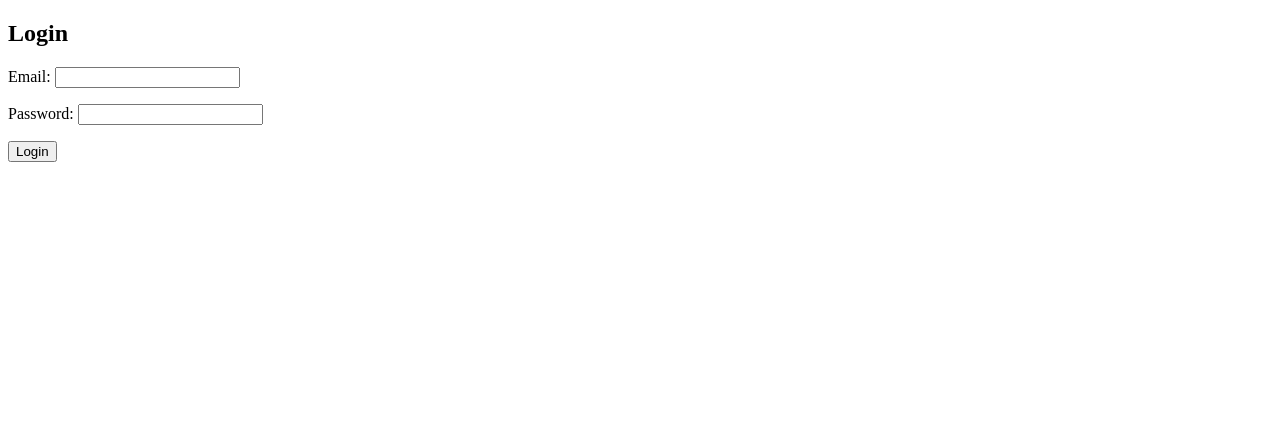
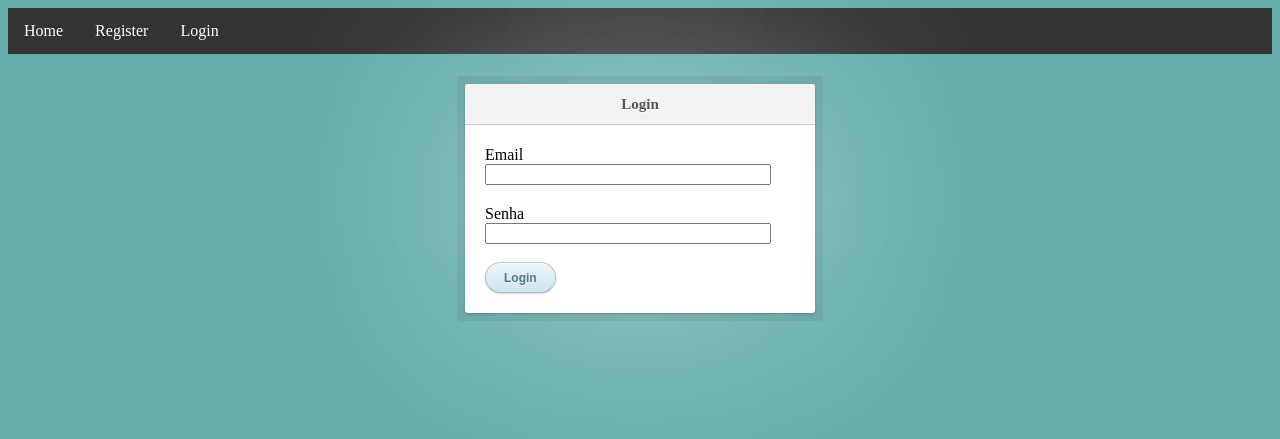
Before and after one commit to gChiqueti/AnimalFinder, a Django app: page /login in a window 1280 px wide. Shown: the top 439 px of the page. Run offline with Django 3.2, Linux system fonts and the light colour scheme.

Commit message:
criado funcao que retorna os animais no modelo django; adicionado css das telas de login e registro

```diff
--- a/AnimalFinder/product/forms.py
+++ b/AnimalFinder/product/forms.py
@@ -2,6 +2,7 @@ from django import forms
 from .models import Dono, Animal, Contato
 from django.contrib.auth.forms import UserCreationForm
 from django.contrib.auth import authenticate
+
 
 class AnimalForm(forms.ModelForm):
     class Meta:
--- /dev/null
+++ b/AnimalFinder/product/static/login.css
@@ -0,0 +1,116 @@
+/*
+ * Copyright (c) 2012 Thibaut Courouble
+ * http://www.cssflow.com
+ * Licensed under the MIT License
+ *
+ * Sass/SCSS source: https://goo.gl/0jzXf
+ * PSD by Orman Clark: https://goo.gl/D8zmk
+ */
+
+
+.login {
+  position: relative;
+  margin: 30px auto;
+  padding: 20px 20px 20px;
+  width: 310px;
+  background: white;
+  border-radius: 3px;
+  -webkit-box-shadow: 0 0 200px rgba(255, 255, 255, 0.5), 0 1px 2px rgba(0, 0, 0, 0.3);
+  box-shadow: 0 0 200px rgba(255, 255, 255, 0.5), 0 1px 2px rgba(0, 0, 0, 0.3);
+}
+
+.login:before {
+  content: '';
+  position: absolute;
+  top: -8px;
+  right: -8px;
+  bottom: -8px;
+  left: -8px;
+  z-index: -1;
+  background: rgba(0, 0, 0, 0.08);
+  border-radius: 4px;
+}
+
+.login h1 {
+  margin: -20px -20px 21px;
+  line-height: 40px;
+  font-size: 15px;
+  font-weight: bold;
+  color: #555;
+  text-align: center;
+  text-shadow: 0 1px white;
+  background: #f3f3f3;
+  border-bottom: 1px solid #cfcfcf;
+  border-radius: 3px 3px 0 0;
+  background-image: -webkit-linear-gradient(top, whiteffd, #eef2f5);
+  background-image: -moz-linear-gradient(top, whiteffd, #eef2f5);
+  background-image: -o-linear-gradient(top, whiteffd, #eef2f5);
+  background-image: linear-gradient(to bottom, whiteffd, #eef2f5);
+  -webkit-box-shadow: 0 1px whitesmoke;
+  box-shadow: 0 1px whitesmoke;
+}
+
+.login p {
+  margin: 20px 0 0;
+}
+
+.login p:first-child {
+  margin-top: 0;
+}
+
+.login input[type=email], .login input[type=password] {
+  width: 278px;
+}
+
+input[type=email]:focus, input[type=password]:focus {
+  border-color: #7dc9e2;
+  outline-color: #dceefc;
+  outline-offset: 0;
+}
+
+.login p.submit {
+  text-align: right;
+}
+
+
+:-moz-placeholder {
+  color: #c9c9c9 !important;
+  font-size: 13px;
+}
+
+::-webkit-input-placeholder {
+  color: #ccc;
+  font-size: 13px;
+}
+
+
+
+button[type=submit] {
+  padding: 0 18px;
+  height: 29px;
+  font-size: 12px;
+  font-weight: bold;
+  color: #527881;
+  text-shadow: 0 1px #e3f1f1;
+  background: #cde5ef;
+  border: 1px solid;
+  border-color: #b4ccce #b3c0c8 #9eb9c2;
+  border-radius: 16px;
+  outline: 0;
+  -webkit-box-sizing: content-box;
+  -moz-box-sizing: content-box;
+  box-sizing: content-box;
+  background-image: -webkit-linear-gradient(top, #edf5f8, #cde5ef);
+  background-image: -moz-linear-gradient(top, #edf5f8, #cde5ef);
+  background-image: -o-linear-gradient(top, #edf5f8, #cde5ef);
+  background-image: linear-gradient(to bottom, #edf5f8, #cde5ef);
+  -webkit-box-shadow: inset 0 1px white, 0 1px 2px rgba(0, 0, 0, 0.15);
+  box-shadow: inset 0 1px white, 0 1px 2px rgba(0, 0, 0, 0.15);
+}
+
+button[type=submit]:active {
+  background: #cde5ef;
+  border-color: #9eb9c2 #b3c0c8 #b4ccce;
+  -webkit-box-shadow: inset 0 0 3px rgba(0, 0, 0, 0.2);
+  box-shadow: inset 0 0 3px rgba(0, 0, 0, 0.2);
+}
--- a/AnimalFinder/product/static/style.css
+++ b/AnimalFinder/product/static/style.css
@@ -53,7 +53,7 @@ li p {
 
 /* Change the link color to #111 (black) on hover */
 li a:hover {
-  background-color: #63adab;
+  background-color: #63adfb;
 }
 
 
@@ -62,18 +62,20 @@ li a:hover {
 	border-style: solid;
 	border-color: black;
 	height: 250px;
-	background-color: #63adab;
+
 }
 
 .imagem{
 	display:inline-block;
 	max-width: 50%;
 	float: left;
+	margin-left: auto;
+	margin-right: auto;
+
 }
 
 .textos{
 	display:inline-block;
 	width: 50%;
 	float:rigth;
-
 }
--- a/AnimalFinder/product/templates/cadastrar_animal.html
+++ b/AnimalFinder/product/templates/cadastrar_animal.html
@@ -4,9 +4,6 @@
 
 {% block css %}
 		<title>Cadastro</title>
-
-		{% load static %}
-        <link href="{% static 'cadastrar_animal.css' %}"  rel="stylesheet">
 {% endblock css %}
 
 {% block content %}
--- a/AnimalFinder/product/templates/login.html
+++ b/AnimalFinder/product/templates/login.html
@@ -1,15 +1,24 @@
-<!DOCTYPE html>
-<html>
-    <head>
-        <title>Login</title>
-    </head>
-    <body>
-          <h2>Login</h2>
-		  <form method="post">
-			{% csrf_token %}
-			{{ form.as_p }}
-			<button type="submit">Login</button>
+{% extends 'base.html' %}
+
+
+
+{% block css %}
+		<title>Cadastro</title>
+
+		{% load static %}
+        <link href="{% static 'login.css' %}"  rel="stylesheet">
+{% endblock css %}
+
+{% block content %}
+	<div class="login">
+		  <h1>Login</h1>
+		  <form method="post" action="">
+				<p>Email<br>{% csrf_token %}{{ form.email }}</p>
+				<p>Senha<br>{% csrf_token %}{{ form.password }} </p>
+
+				<br>
+				<button type="submit" class="submit">Login</button>
 		  </form>
+	</div>
 
-    </body>
-</html>
+{% endblock content %}
--- a/AnimalFinder/product/templates/meus_animais.html
+++ b/AnimalFinder/product/templates/meus_animais.html
@@ -7,7 +7,7 @@
 
 {% block content %}
         <a href="{% url 'cadastrar_animal' %}">Cadastrar Animal</a>
-        <table>
+        <table border="1" width="100%">
 		<thead>
 			<tr>
 			  <th>Nome</th>
--- a/AnimalFinder/product/views.py
+++ b/AnimalFinder/product/views.py
@@ -1,13 +1,12 @@
 from django.shortcuts import render, redirect, get_object_or_404
 from .models import Dono, Animal, Contato
-from .forms import AnimalForm, RegistrationForm, AuthenticationForm, ContatoForm
 from .forms import AnimalForm, RegistrationForm, AuthenticationForm, ContatoForm
 from django.contrib.auth import login, authenticate, logout
 from django.http import HttpResponseRedirect
 from django.urls import reverse
 from django.core.paginator import Paginator, EmptyPage, PageNotAnInteger
+from django.core.serializers import serialize
 
-# Create your views here.
 
 def pagina_principal(request):
     animais_cadastrados = Animal.objects.all()
@@ -109,7 +108,6 @@ def animal_encontrado(request, id=None):
     return render(request, 'animal_encontrado.html', context)
 
 
-
 def login_view(request):
 
      context = {}
@@ -134,3 +132,10 @@ def login_view(request):
 
      context['form'] = form
      return render(request, 'login.html', context)
+
+
+
+# Retorna os dados de todos os animais no formato json
+def get_animals_in_json_format():
+    data = serialize('json', Animal.objects.all())
+    return data
```
Also changed, not shown: AnimalFinder/product/templates/cadastrar_dono.html (+25 -29 lines), AnimalFinder/product/templates/logout.html (deleted, +0 -21 lines), AnimalFinder/db.sqlite3, AnimalFinder/product/media/Steve_OWgqj1t.jpg (added).
